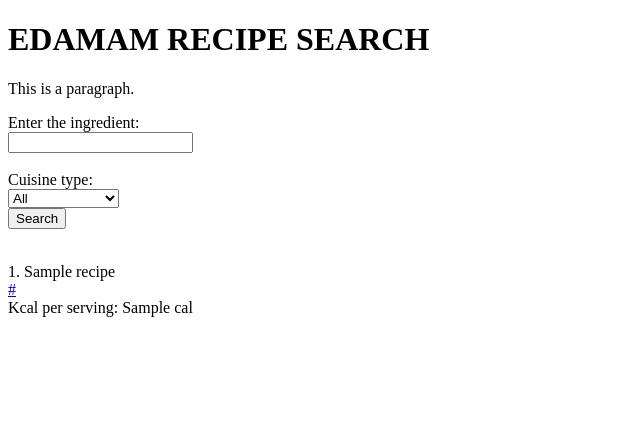
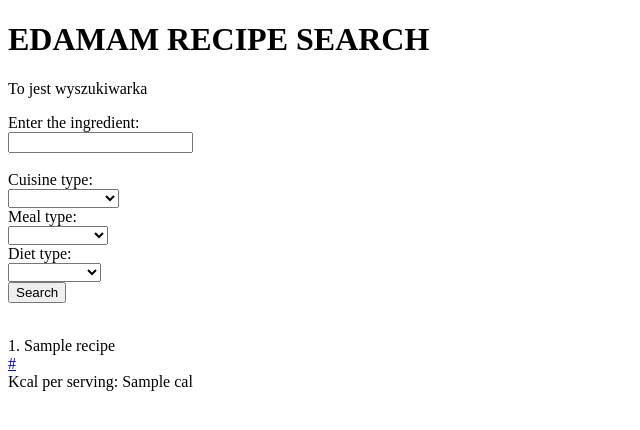
Before and after one commit to urszkam/RecipeSearch, a Flask app: template templates/index.html in a window 1280 px wide. Shown: the top 430 px of the page, without its empty margins (0-640 px from the left). Run offline with Flask 2, Linux system fonts and the light colour scheme; the template is opened without the code that fills it: most values are stand-ins (such as "Sample title", 1, 10 or a date in 2020).

Commit message:
added additional filters (cuisineType, mealType, diet)

```diff
--- a/app.py
+++ b/app.py
@@ -7,33 +7,59 @@
 app = Flask(__name__, template_folder='templates')
 
 # secret key
-app.config.update(dict(
-    SECRET_KEY='verysecretkey', ))
+app.secret_key = "abc"
+
+# filters data
+cuisine_type = [
+    {'group': 'Asian',
+     'type': ['Asian', 'Chinese', 'Indian', 'Japanese', 'Middle Eastern', 'South East Asian']},
+    {'group': 'American',
+     'type': ['American', 'Mexican', 'South American']},
+    {'group': 'European',
+     'type': ['British', 'Central European', 'Eastern European', 'French', 'Italian', 'Mediterranean', 'Nordic']},
+    {'group': 'Other',
+     'type': ['Kosher', 'Caribbean']}]
+
+meal_type = [
+    'Breakfast', 'Lunch', 'Dinner', 'Snack', 'Teatime']
+
+diet_type = [
+    'dairy-free', 'gluten-free', 'keto-friendly', 'low-sugar', 'paleo', 'peanut-free',
+    'pescatarian', 'vegan', 'vegetarian']
 
 
 def search():
-    # declare an ingredient
+    global recipes
+    global add_filters
+
+    # api connection data
     app_id = '30a1cf92'
     app_key = '001a381e6201c9fbf86f0b3035b6d2cc'
 
-    # variables from user's form
-    ingredient = request.form.get('ingredient')
-    c_type = request.form.get('c_type')
+    # take chosen filters from the form
+    ingredient = request.form.get('ingredient')  # main filter
+    c_type = request.form.get('c_type')  # additional filters
+    m_type = request.form.get('m_type')
+    d_type = request.form.get('d_type')
+
+    # concatenate the additional filters
+    add_filters = ''
+    if c_type != '':
+        add_filters = '&cuisineType={}'.format(c_type)
+    if m_type != '':
+        add_filters += '&mealType={}'.format(m_type)
+    if d_type != '':
+        add_filters += '&health={}'.format(d_type)
+    add_filters = add_filters.replace(' ', '%20')
+
+
     search_url = 'https://api.edamam.com/api/recipes/v2?type=public' \
-                 '&q={}&app_id={}&app_key={}'.format(ingredient, app_id, app_key)
+                 '&q={}&app_id={}&app_key={}{}'.format(ingredient, app_id, app_key,add_filters)
     response = requests.get(search_url)
     search_results = response.json()
-    global recipes
     recipes = search_results['hits']
+
     return recipes
-
-
-cuisine_type = [
-    {'group': 'Asian', type: ['Asian', 'Chinese', 'Indian', 'Japanese', 'Middle Eastern', 'South East Asian']},
-    {'group': 'American', type: ['American', 'Mexican', 'South American']},
-    {'group': 'European',
-     type: ['British', 'Central European', 'Eastern European', 'French', 'Italian', 'Mediterranean', 'Nordic']},
-    {'group': 'Other', type: ['Kosher', 'Caribbean']}]
 
 
 def show_results():
@@ -62,7 +88,9 @@
     return render_template(
         'index.html',
         cuisine=cuisine_type,
-        list_of_recipes=list_of_recipes)
+        list_of_recipes=list_of_recipes,
+        meal=meal_type,
+        diet=diet_type)
 
 
 if __name__ == '__main__':
--- a/templates/index.html
+++ b/templates/index.html
@@ -7,7 +7,7 @@
 
     <h1>EDAMAM RECIPE SEARCH</h1>
 
-    <p>This is a paragraph.</p>
+    <p>To jest wyszukiwarka</p>
 
     <form method="POST">
 
@@ -17,14 +17,33 @@
 
         <label for="c_type">Cuisine type:</label><br>
         <select id="c_type" name='c_type'>
-            <option selected>All</option>
+            <option selected></option>
             {% for c in cuisine %}
                 <optgroup label={{c.group}}>
-                    {% set pnr = loop.index0 %}
                     {% for t in c.type %}
                         <option>{{t}}</option>
                     {% endfor %}
                 </optgroup>
+            {% endfor %}
+        </select>
+
+        <br>
+
+        <label for="m_type">Meal type:</label><br>
+        <select id="m_type" name='m_type'>
+            <option selected></option>
+            {% for m in meal %}
+                <option>{{m}}</option>
+            {% endfor %}
+        </select>
+
+        <br>
+
+        <label for="d_type">Diet type:</label><br>
+        <select id="d_type" name='d_type'>
+            <option selected></option>
+            {% for d in diet %}
+                <option>{{d}}</option>
             {% endfor %}
         </select>
         <br>
@@ -32,7 +51,9 @@
         <button type="submit">Search</button>
 
     </form>
+
     <br>
+
     <p>
         {% for recipe in list_of_recipes %}
             {{recipe.index}}. {{ recipe.label }}<br>
@@ -40,7 +61,6 @@
             Kcal per serving: {{recipe.cal}}<br><br>
         {% endfor %}
     </p>
-<!--    <img src= url alt="recipe image">-->
 
     </body>
 </html>
```
